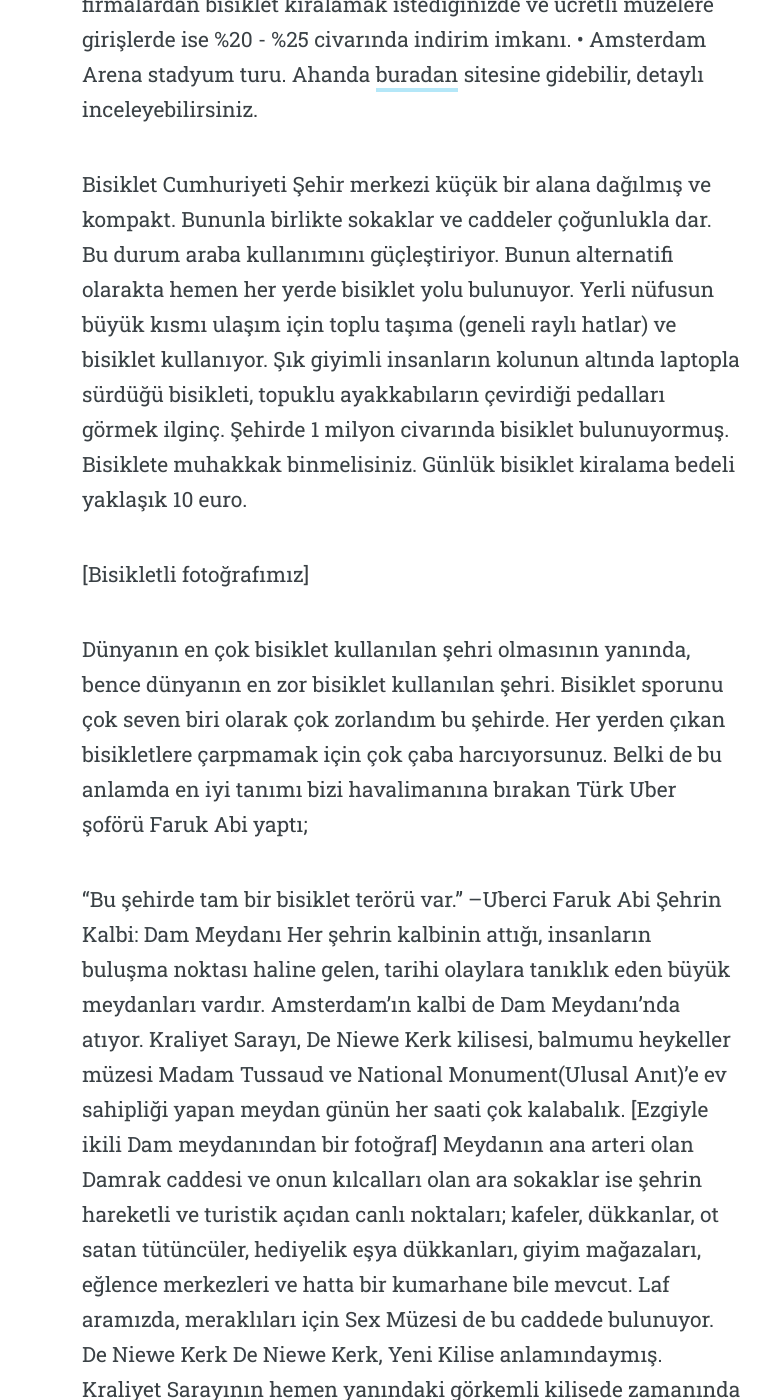
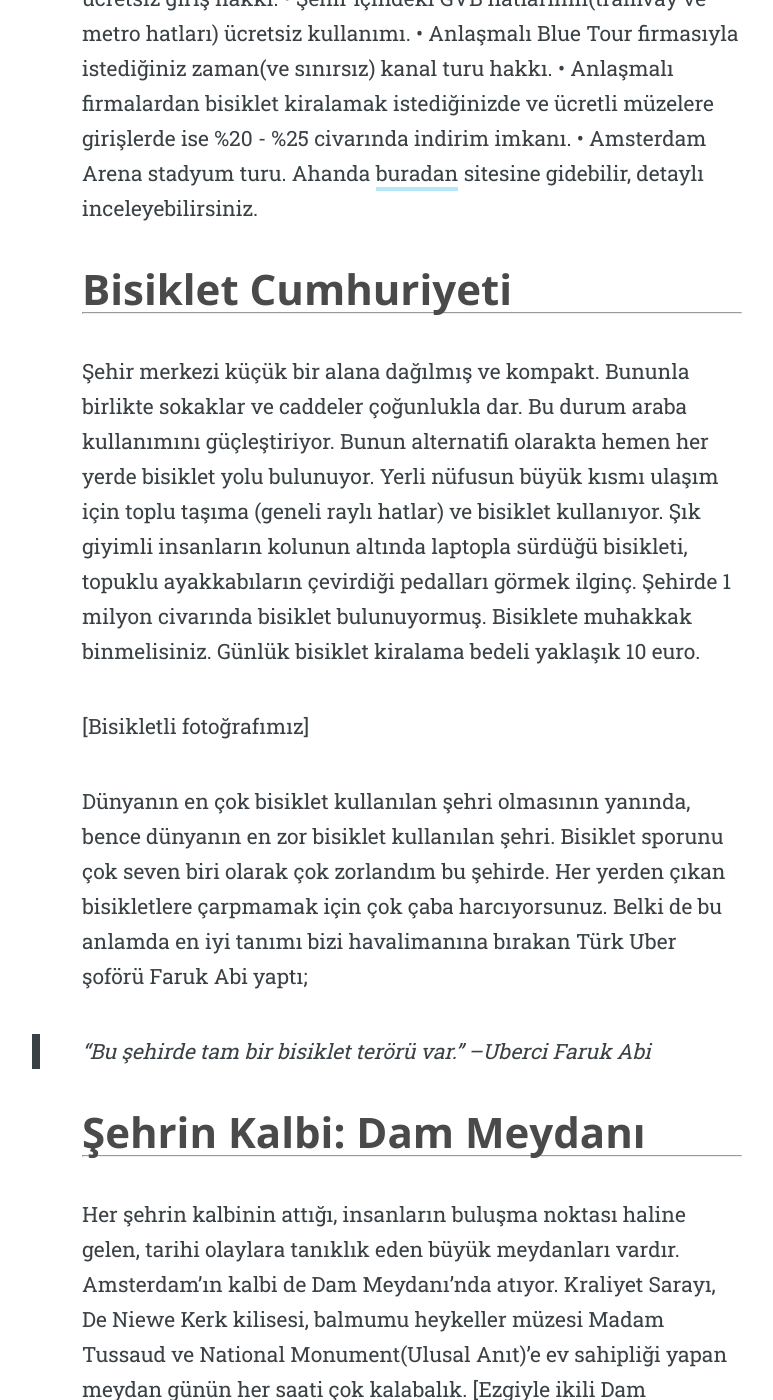
Before and after one commit to erkanceylan/blog, a Jekyll site: the page built from _posts/2017-11-11-Askin-Ve-Ozgurlugun-Baskenti-Amsterdam.md, in a window 1280 px wide and 1400 px high, scrolled down 3038 px. Shown: the whole window, without its empty margins (228-1001 px from the left). Built offline with Jekyll 4.4.1, drawn with Linux system fonts in a browser that asks for light colours; some web fonts are replaced; comment, search, counter and statistics services are not loaded; some of the changed text lies outside the part shown.

Commit message:
Update 2017-11-11-Askin-Ve-Ozgurlugun-Baskenti-Amsterdam.md

```diff
--- a/_posts/2017-11-11-Askin-Ve-Ozgurlugun-Baskenti-Amsterdam.md
+++ b/_posts/2017-11-11-Askin-Ve-Ozgurlugun-Baskenti-Amsterdam.md
@@ -5,7 +5,8 @@ author: Erkan Ceylan
 id: 6
 coverPhoto: https://user-images.githubusercontent.com/9788440/32684707-ac07e8a0-c686-11e7-9578-b8749ffec522.JPG
 ---
-Aşkın ve Özgürlüğün Başkenti: Amsterdam
+# Aşkın ve Özgürlüğün Başkenti: Amsterdam
+-----
 ![Main Image: Amsterdam](https://user-images.githubusercontent.com/9788440/32684707-ac07e8a0-c686-11e7-9578-b8749ffec522.JPG)
 Kız arkadaşım Ezgi, bu yaz Amerika’da Work And Travel programı kapsamında hem çalışıyordu hem de geziyordu ([*][workandtravel]). Benim de Erasmus’u kazanmam ile “kavuşmak hayal oldu” anlıyacağınız. Onun Türkiye’ye dönüşüyle benim Türkiye’den gidişim çakışıyordu. Beraber bir tatil planı yapmayı düşündük ve Amsterdam’da karar kıldık. Bende Polonya uçuşumu Amsterdam aktarmalı yapmaya karar verdim. Ezgi’nin kardeşi Erdi’nin de katılımıyla müthiş bir üçlü olduk ve Amsterdam’da 3 muhteşem gün geçirdik.
 [Üçlü Resmimiz]
@@ -28,23 +29,28 @@ Bu kartın geçerlilik süresince size sağlayacağı avantajları şöyle liste
 •	Amsterdam Arena stadyum turu.
 Ahanda [buradan][iamsterdamcard] sitesine gidebilir, detaylı inceleyebilirsiniz.
 
-Bisiklet Cumhuriyeti
+# Bisiklet Cumhuriyeti
+-----
 Şehir merkezi küçük bir alana dağılmış ve kompakt. Bununla birlikte sokaklar ve caddeler çoğunlukla dar. Bu durum araba kullanımını güçleştiriyor. Bunun alternatifi olarakta hemen her yerde bisiklet yolu bulunuyor. Yerli nüfusun büyük kısmı ulaşım için toplu taşıma (geneli raylı hatlar) ve bisiklet kullanıyor. Şık giyimli insanların kolunun altında laptopla sürdüğü bisikleti, topuklu ayakkabıların çevirdiği pedalları görmek ilginç. Şehirde 1 milyon civarında bisiklet bulunuyormuş. Bisiklete muhakkak binmelisiniz. Günlük bisiklet kiralama bedeli yaklaşık 10 euro.
 
 [Bisikletli fotoğrafımız]
 
 Dünyanın en çok bisiklet kullanılan şehri olmasının yanında, bence dünyanın en zor bisiklet kullanılan şehri. Bisiklet sporunu çok seven biri olarak çok zorlandım bu şehirde. Her yerden çıkan bisikletlere çarpmamak için çok çaba harcıyorsunuz. Belki de bu anlamda en iyi tanımı bizi havalimanına bırakan Türk Uber şoförü Faruk Abi yaptı;
 
-"Bu şehirde tam bir bisiklet terörü var." –Uberci Faruk Abi
-Şehrin Kalbi: Dam Meydanı
+> "Bu şehirde tam bir bisiklet terörü var." –Uberci Faruk Abi
+
+# Şehrin Kalbi: Dam Meydanı
+-----
 Her şehrin kalbinin attığı, insanların buluşma noktası haline gelen, tarihi olaylara tanıklık eden büyük meydanları vardır. Amsterdam’ın kalbi de Dam Meydanı’nda atıyor. Kraliyet Sarayı, De Niewe Kerk kilisesi, balmumu heykeller müzesi Madam Tussaud ve National Monument(Ulusal Anıt)’e ev sahipliği yapan meydan günün her saati çok kalabalık.
 [Ezgiyle ikili Dam meydanından bir fotoğraf]
 Meydanın ana arteri olan Damrak caddesi ve onun kılcalları olan ara sokaklar ise şehrin hareketli ve turistik açıdan canlı noktaları; kafeler, dükkanlar, ot satan tütüncüler, hediyelik eşya dükkanları, giyim mağazaları, eğlence merkezleri ve hatta bir kumarhane bile mevcut. Laf aramızda, meraklıları için Sex Müzesi de bu caddede bulunuyor.
-De Niewe Kerk
+# De Niewe Kerk
+-----
 De Niewe Kerk, Yeni Kilise anlamındaymış. Kraliyet Sarayının hemen yanındaki görkemli kilisede zamanında Hollanda hükümdarlarının taç giyme törenleri yapılıyormuş. Şimdilerde bir sergi salonu olmuş durumda. Biz gittiğimizde Mahatma Gandhi, Martin Luther King ve Nelson Mandela’nın ilham kaynağı olduğu  We Have a Dream temalı bir sergi vardı.
 (`Dipnot:`) Bir [son dakika bilgisi][breakingnews] aldık, We Have a Dream sergisi 4 Şubat 2018’e kadar devam edicekmiş.
-Nam-ı Değer Amsterdam Kanalları
 
+# Nam-ı Değer Amsterdam Kanalları
+-----
 ![Ustten kanal resmi](https://user-images.githubusercontent.com/9788440/32631984-3576b854-c5a2-11e7-8777-9cf92326c10d.jpg)
 
 Şehrin dört bir yanı örümcek ağı gibi kanallarla çevrili. Bu noktada kanal turu yapmanızı kesinlikle tavsiye ederim. Centraalstation(Merkez istasyon) ’un hemen önünden kalkan tur tekneleri neredeyse bütün kenti geziyor. Türkçe dil seçeneği de mevcut olan kulaklıklı sistemle tarihi-turistik yerler ve şehir hakkında harika bilgiler ediniyorsunuz. Ayrıca kanal üzerinden şehri görmek gerçekten fantastik. Hele yanınızda kız arkadaşınız varsa bir de romantik oluyor. Kendinizi Venedik’te hissediyorsunuz(ki Venedik’te bile bu kadar kanal yokmuş).
@@ -55,7 +61,8 @@ Kanalların en büyük problemlerinden biriyse içine düşen bisikletler, her y
 [Yüzen ev resmi]
 Yıllar önce bir belgesel izlemiştim, konut sorunu yaşanan Amsterdam’da yüzen ev yaptıklarını anlatıyordu.  Amsterdam’da da buna şahit olmak mümkün, kanallar üzerinde pek çok yüzen ev var. Pek çok kişi su üzerinde yaşıyor. Hatta bazıları evlerini turistlere kiralıyormuş.
 
-Amsterdam Evleri
+# Amsterdam Evleri
+-----
 Amsterdam diyince kanal şeritleri boyunca yer alan bu ince, boylamasına uzun evler akla gelir hemen. Her biri çok şirin ve sempatik. Ahh param olsa da alsam yaşasam şurda diyeceğimiz cinsten çekiciler.
 
 [Amsterdam Evleri Resmi]
@@ -65,14 +72,16 @@ Zamanında su taşkınlarına dur demek için bu kanallar yapılınca, herkesler
 
 Dikkatli bakınca görülüyor, ben görmek için bayaa çaba harcamıştım, her evin çatısının köşesinde bir kanca var. Bunları eve eşya, yük vs taşımak için kullanıyorlarmış.
 
-Amsterdam ArenA
+# Amsterdam ArenA
+-----
 Stadyumlar şehrin bir parçasıdır. Bizde Erdi’yle iki futbol fanatiği bir araya gelince I Amsterdam kartımızın bize verdiği yetkiye dayanarak Amsterdam Arena turuna katılmaya gittik. Ancak kötü bir sürpriz bizi karşıladı, ertesi gün Rolling Stones konseri olduğu için stadyum turu iptal edilmişti. Hollanda’nın efsane futbol takımı Ajax’a ev sahipliği yapan bu dev arenayı içinden görme şansımız olmasa da altındaki kulüp mağazasından hatıramızı alıp önünde fotoğraf çekinmeyi ihmal etmedik.
 
 ![Erdiyle Amsterdam Arena](https://user-images.githubusercontent.com/9788440/32684943-893c9e6c-c689-11e7-9fc1-357c9bae94e6.JPG)
 
 Bir Vodafone Park olmasada görkemli bir stad.
 
-Van Gogh Müzesi
+# Van Gogh Müzesi
+-----
 Vincent Van Gogh’u tanımayan yoktur. Hollandalı, dünyaca ünlü bir ressam. Psikolojik sorunları ve kulağını kesmesiyle sanat dünyasında entresan bir yer edinmiş. Eserleri, çağının sanatçılarının çoğu gibi, kendisi öldükten sonra hakettiği değeri bulmuş. Van Gogh müzesi sanatçının eserlerinin büyük bölümünü barındıran harika bir müze. Sanata ilginiz olsun olmasın gezmeniz gerekli burayı.  Müzeyi gezmek için bir – bir buçuk saatinizi ayırmanızı tavsiye ederim. Çünkü gerçekten çok büyük ve harika bir müze.
 
 ![Van Gogh Museum dışarıdan foto](https://user-images.githubusercontent.com/9788440/32670742-013a9846-c645-11e7-9e65-72d4bb5dcc3b.jpg)
@@ -95,17 +104,21 @@ Müzede bulunan ünlü resimlerin bazıları;
 
 (`Dipnot:`) Maalesef “The Starry Night” müzede yok.  1941 yılından beri New York’taki Modern Sanatlar Müzesi’nde bulunuyormuş.
 
-Burda Fotoğraf Çekilmeden Ölmeyin
+# Burda Fotoğraf Çekilmeden Ölmeyin
+-----
 Van Gogh müzesinin de bulunduğu meydan ve parkın adı Museuplein. Şehrin en ünlü meydanlarından. Burası aynı zamanda o ünlü I Amsterdam yazısına da ev sahipliği yapıyor. Bizde burda fotoğraf çekilmeden ölmeyenler derneğine katılıyoruz bu vesileyle.
 [I Amsterdam Resimleri]
-Müzelerin Kralı: Rijksmuseum
+
+# Müzelerin Kralı: Rijksmuseum
+-----
 Rijksmuseum, Amsterdam’daki en şatafatlı müze. Türkçesi, Hollanda Ulusal Müzesi. Sanat ve tarihe adanmış olan müze, konumu itibariyle I Amsterdam imzasının önünde bulunuyor.
 
 ![Dışarıdan Rijksmuseum](https://user-images.githubusercontent.com/9788440/32685060-d96ab544-c68a-11e7-8d08-966c10e39a05.JPG)
 
 I Amsterdam kartla ücretsiz giriş yapılamayan sadece indirim elde edebildiğiniz müzeye girişimiz ise çok ilginç oldu. Amsterdam’daki son günümüzde kapanmasına 15 dakika kala geldiğimiz müzede giriş ücreti olan 15 euroyu duyunca bir kerat cetveli hesabıyla dakikasına 1 euro ödüyoruz yani diye düşünmedim değil. Erdi ben yinede giricem diyince, görevli kaç yaşındasınız diye sordu. Erdi 17 diyince görevli bayan 18 yaş altına zaten ücretsiz deyip 3 tane bilet uzattı. Eee zaten 15 dakika kalmış, hızlı bir tur atıcaz. Normalde etik olmasa da biletleri alıp biz de girdik Ezgi’yle. Hayatımdaki en hızlı müze gezisi oldu belki de.
 
-Red Light District
+# Red Light District
+-----
 Amsterdam’ın en ünlü sokaklarından Kırmızı Işık Bölgesi, en turistik yerlerden biri.
 [Red Ligth District Foto]
 Misyonu itibariyle bekar erkek turistlerin daha çok dikkatini çeken bir yer. Yine de caddeden kız arkadaşınızla gezmeye tereddüt etmenize gerek yok. Bizdeki Zürafa Sokak örneğinin aksine rahatsız edilmeden yürümeniz mümkün.
@@ -114,7 +127,8 @@ Bir yazının daha sonuna geldik. Herşeyiyle harika bir deneyimdi Amsterdam’d
 
 Esen kalın efenim.
 
-Kaynakça
+# Kaynakça
+-----
 Amsterdam Kanalları Resmi : http://www.letraitdunion.nl/chronique/2eme-chronique/attachment/amsterdam-3/
 
 Van Gogh Müzesi:
```
